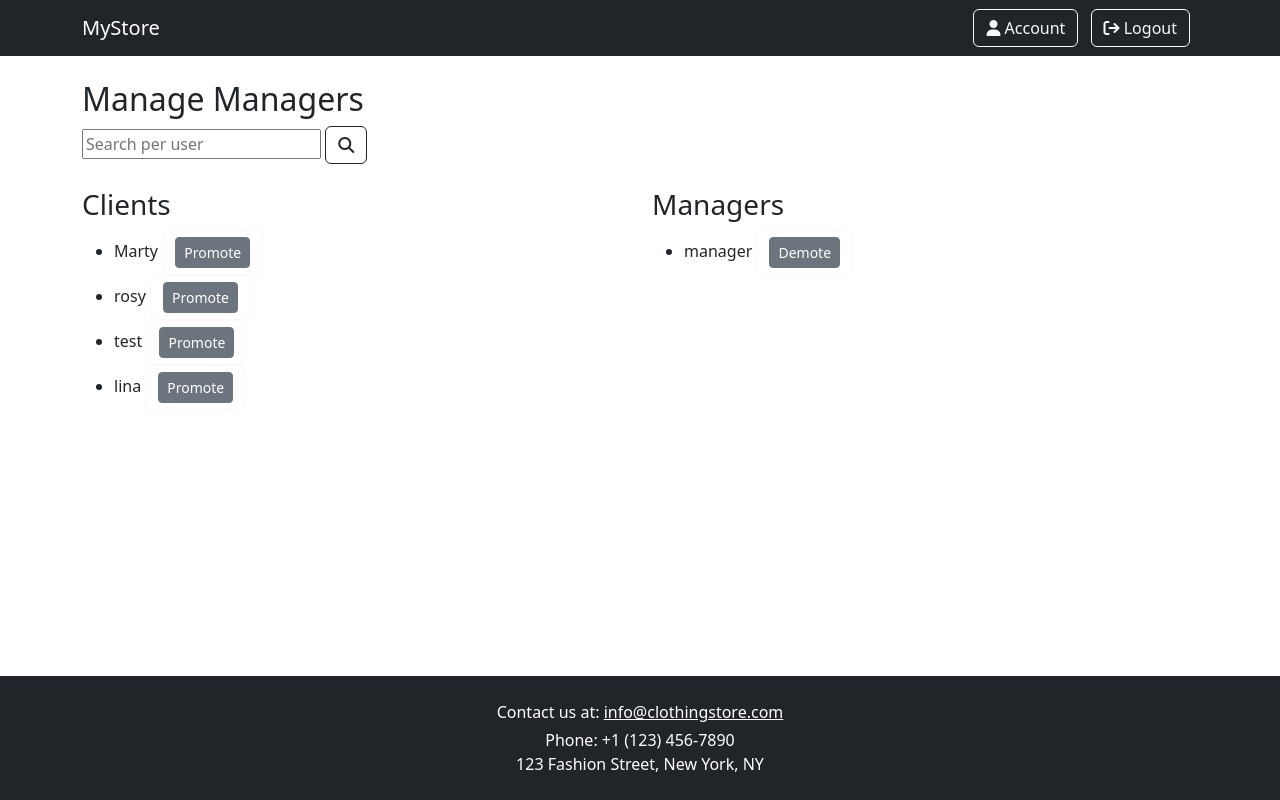
After one commit to Novalynne/My_ECommerce_Store, a Django app: page /accounts/profile/manage/managers/ in a window 1280 px wide. The commit adds this page. Run offline with Django 5.2, Linux system fonts and the light colour scheme; data comes from the database, SQL or seed files in the repository; both versions use the stored data as it was after the commit; some libraries are stand-ins or nearby versions.

Commit message:
added manage managers

```diff
--- a/accounts/urls.py
+++ b/accounts/urls.py
@@ -8,4 +8,7 @@ urlpatterns = [
     path('profile/', views.profile.as_view(), name='profile'),
     path('profile/edit/', views.edit_profile_view, name='edit_profile'),
     path('profile/edit/delete/', views.delete_profile_view, name='delete_profile'),
+    path('profile/manage/managers/', views.ManageProfilesView.as_view(), name='manage_profiles'),
+    path('profile/manage/managers/promote/<int:user_id>/', views.promote_to_manager, name='promote_to_manager'),
+    path('profile/manage/managers/demote/<int:user_id>/', views.demote_to_client, name='demote_to_client'),
 ]
--- a/accounts/views.py
+++ b/accounts/views.py
@@ -1,8 +1,8 @@
-from django.shortcuts import render, redirect
+from django.shortcuts import render, redirect, get_object_or_404
 from django.contrib.auth.forms import AuthenticationForm, PasswordChangeForm
 from django.contrib.auth import login, logout, update_session_auth_hash
 from .forms import CustomUserCreationForm, EditProfileForm
-from django.contrib.auth.models import Group
+from django.contrib.auth.models import Group, User
 from django.views.generic import ListView, DetailView
 from .models import Profile
 
@@ -88,3 +88,46 @@ def delete_profile_view(request):
             logout(request)
             return redirect('frontpage')
     return redirect('edit_profile')
+
+class ManageProfilesView(ListView):
+    model = Profile
+    template_name = 'managers.html'
+    context_object_name = 'profiles'
+
+    def get_context_data(self, **kwargs):
+        context = super().get_context_data(**kwargs)
+        user = self.request.user
+        query = self.request.GET.get('q')
+        base_clients = Profile.objects.filter(user__groups__name='client')
+        base_managers = Profile.objects.filter(user__groups__name='manager')
+        if query:
+            base_clients = base_clients.filter(user__username__icontains=query)
+            base_managers = base_managers.filter(user__username__icontains=query)
+
+        context['is_client'] = user.is_authenticated and user.groups.filter(name='client').exists()
+        context['is_manager'] = user.is_authenticated and user.groups.filter(name='manager').exists()
+        context['is_admin'] = user.is_authenticated and user.is_superuser
+        context['clients'] = base_clients
+        context['managers'] = base_managers
+        context['query'] = query
+        return context
+
+def promote_to_manager(request, user_id):
+    user = get_object_or_404(User, id=user_id)
+    client_group = Group.objects.get(name="client")
+    manager_group = Group.objects.get(name="manager")
+
+    user.groups.remove(client_group)
+    user.groups.add(manager_group)
+
+    return redirect("manage_profiles")
+
+def demote_to_client(request, user_id):
+    user = get_object_or_404(User, id=user_id)
+    client_group = Group.objects.get(name="client")
+    manager_group = Group.objects.get(name="manager")
+
+    user.groups.remove(manager_group)
+    user.groups.add(client_group)
+
+    return redirect("manage_profiles")
--- a/templates/base.html
+++ b/templates/base.html
@@ -57,7 +57,7 @@
                 {% endif %}
 
                 {% if is_admin %}
-                    <a href="#" class="btn btn-outline-light me-2">
+                    <a href="{% url 'manage_profiles' %}" class="btn btn-outline-light me-2">
                         <i class="fa-solid fa-users"></i> Managers
                     </a>
                 {% endif %}
--- /dev/null
+++ b/templates/managers.html
@@ -0,0 +1,55 @@
+{% extends 'base.html' %}
+{% load static %}
+{% load crispy_forms_tags %}
+
+{% block title %}Manage Managers{% endblock title %}
+
+{% block content %}
+
+    <h2>Manage Managers</h2>
+
+    <form method="get" class="mb-4">
+        <input type="text" name="q" placeholder="Search per user" value="{{ request.GET.q }}">
+        <button type="submit" class="btn btn-outline-dark me-2">
+            <i class="fa-solid fa-magnifying-glass"></i>
+        </button>
+    </form>
+
+    <div >
+        <div class="row">
+            <div class="col-md-6">
+                <h3>Clients</h3>
+                <ul>
+                    {% for profile in clients %}
+                        <li>
+                            {{ profile.user.username }}
+                            <form method="post" class="btn btn-outline-light me-2" action="{% url 'promote_to_manager' profile.user.id %}">
+                                {% csrf_token %}
+                                <button type="submit" class="btn-secondary btn btn-sm">Promote</button>
+                            </form>
+                        </li>
+                    {% empty %}
+                        <li>No clients found.</li>
+                    {% endfor %}
+                </ul>
+            </div>
+
+            <div class="col-md-6">
+                <h3>Managers</h3>
+                <ul>
+                    {% for profile in managers %}
+                        <li>
+                            {{ profile.user.username }}
+                            <form method="post" class="btn btn-outline-light me-2" action="{% url 'demote_to_client' profile.user.id %}">
+                                {% csrf_token %}
+                                <button type="submit" class="btn-secondary btn btn-sm">Demote</button>
+                            </form>
+                        </li>
+                    {% empty %}
+                        <li>No managers found.</li>
+                    {% endfor %}
+                </ul>
+            </div>
+        </div>
+    </div>
+{% endblock %}
```
Also changed, not shown: db.sqlite3, templates/category.html (line endings or trailing spaces).
